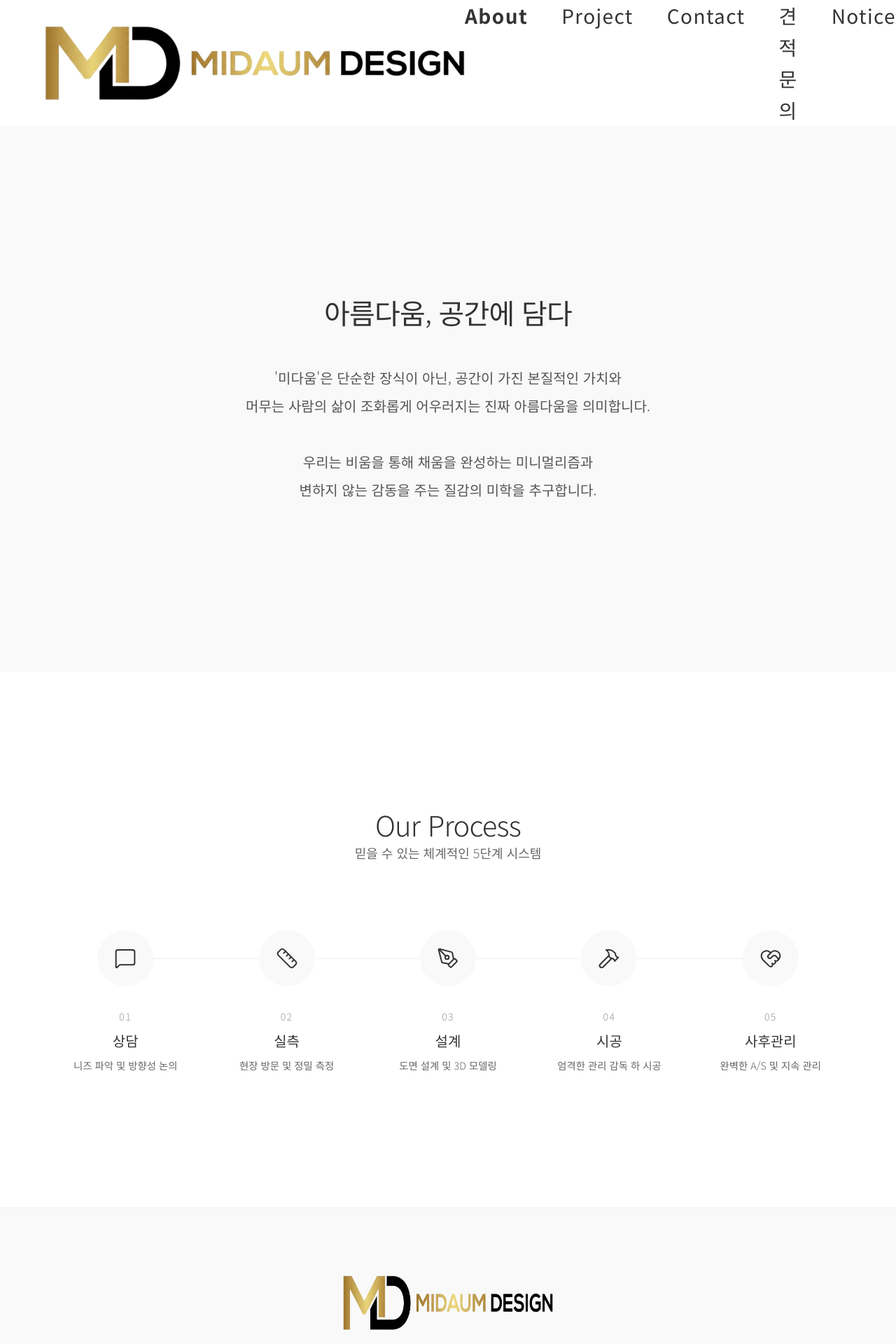
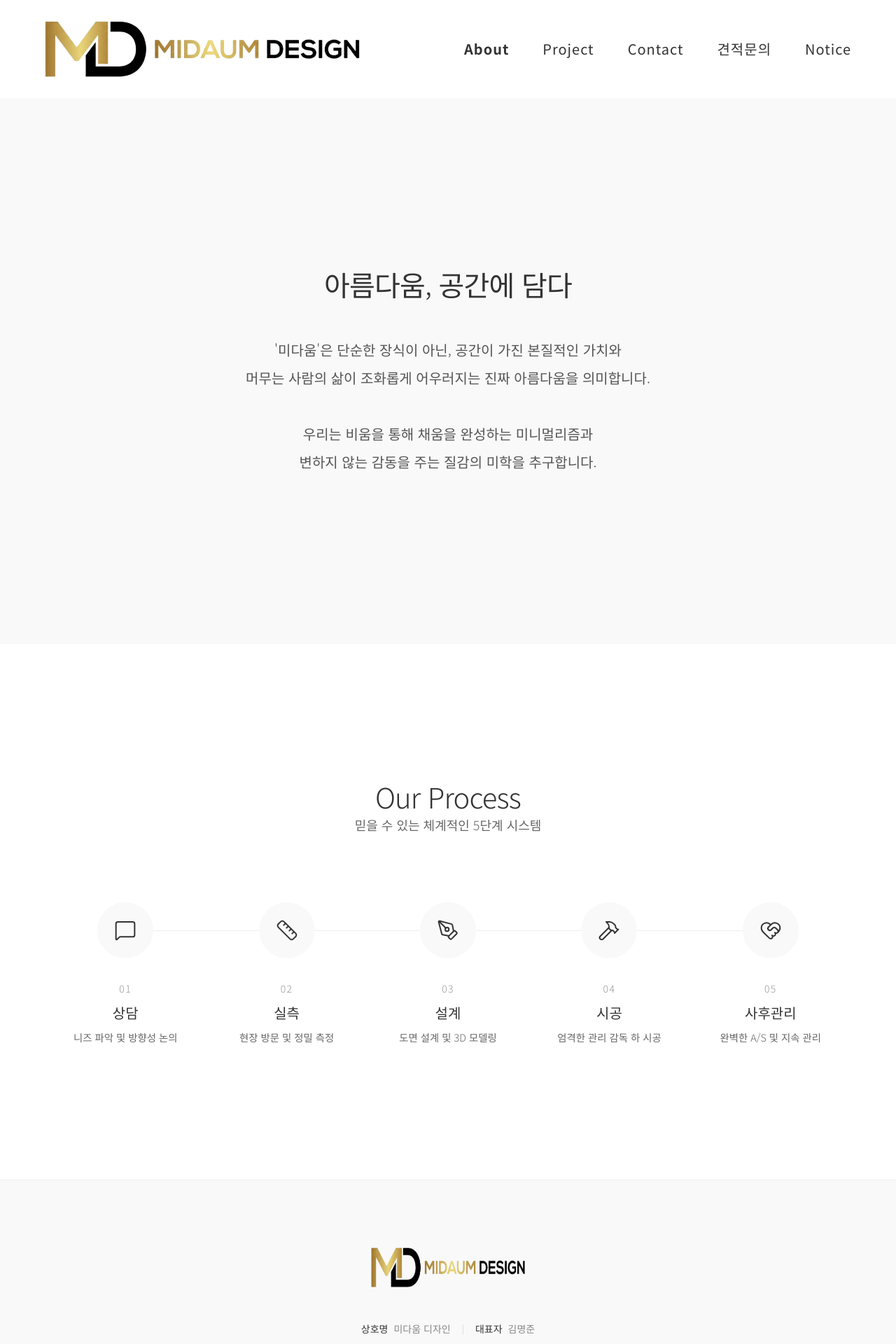
Before and after one commit to midaum79-cloud/midaumdesign, a Next.js app: page /about in a window 1280 px wide. Shown: the top 1920 px of the page at 70% size. Built offline with nearby package versions, Linux system fonts and the light colour scheme.

Commit message:
UI: reduce logo and menu text sizes slightly for better balance

```diff
--- a/src/app/globals.css
+++ b/src/app/globals.css
@@ -9,7 +9,7 @@
   --spacing-base: 1.5rem;
   --font-family-base: 'Noto Sans KR', sans-serif;
 
-  --header-height: 180px;
+  --header-height: 140px;
 }
 
 * {
@@ -102,6 +102,6 @@ button {
 
 .page-wrapper {
   min-height: 100vh;
-  padding-top: 180px;
+  padding-top: 140px;
   /* Offset for the fixed header */
 }
--- a/src/components/Footer/Footer.tsx
+++ b/src/components/Footer/Footer.tsx
@@ -8,8 +8,8 @@ export default function Footer() {
                 <Image
                     src="/images/midaum_logo_transparent.png"
                     alt="미다움 디자인 로고"
-                    width={300}
-                    height={78}
+                    width={220}
+                    height={57}
                     className={styles.logoImg}
                 />
             </div>
--- a/src/components/Header/Header.module.css
+++ b/src/components/Header/Header.module.css
@@ -54,7 +54,7 @@
 }
 
 .menuItem {
-    font-size: 1.75rem;
+    font-size: 1.25rem;
     font-weight: 400;
     letter-spacing: 0.05em;
     transition: opacity 0.3s;
--- a/src/components/Header/Header.tsx
+++ b/src/components/Header/Header.tsx
@@ -27,8 +27,8 @@ export default function Header() {
                     <Image
                         src="/images/midaum_logo_transparent.png"
                         alt="미다움 디자인 로고"
-                        width={600}
-                        height={156}
+                        width={450}
+                        height={117}
                         priority
                         className={styles.logoImg}
                     />
```
